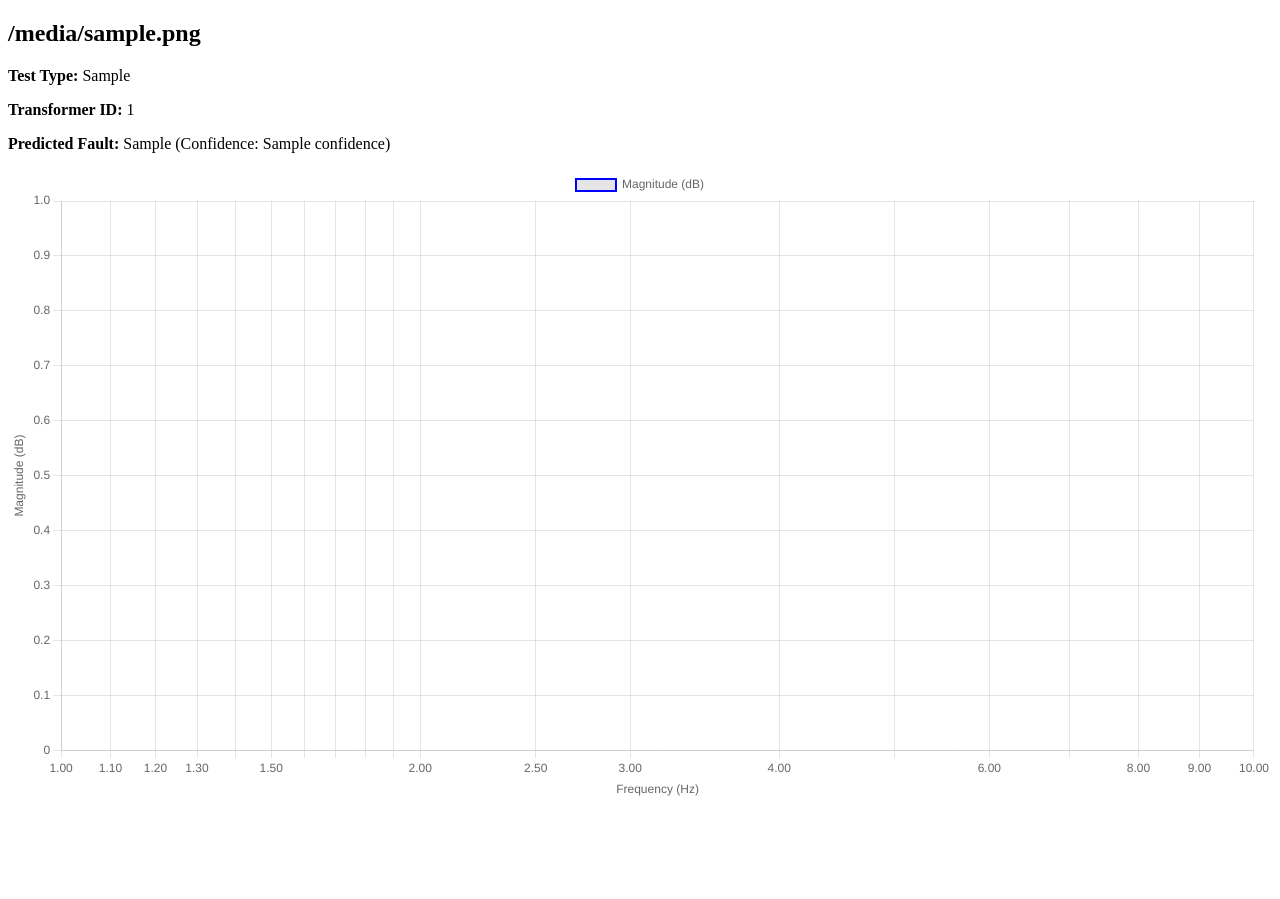
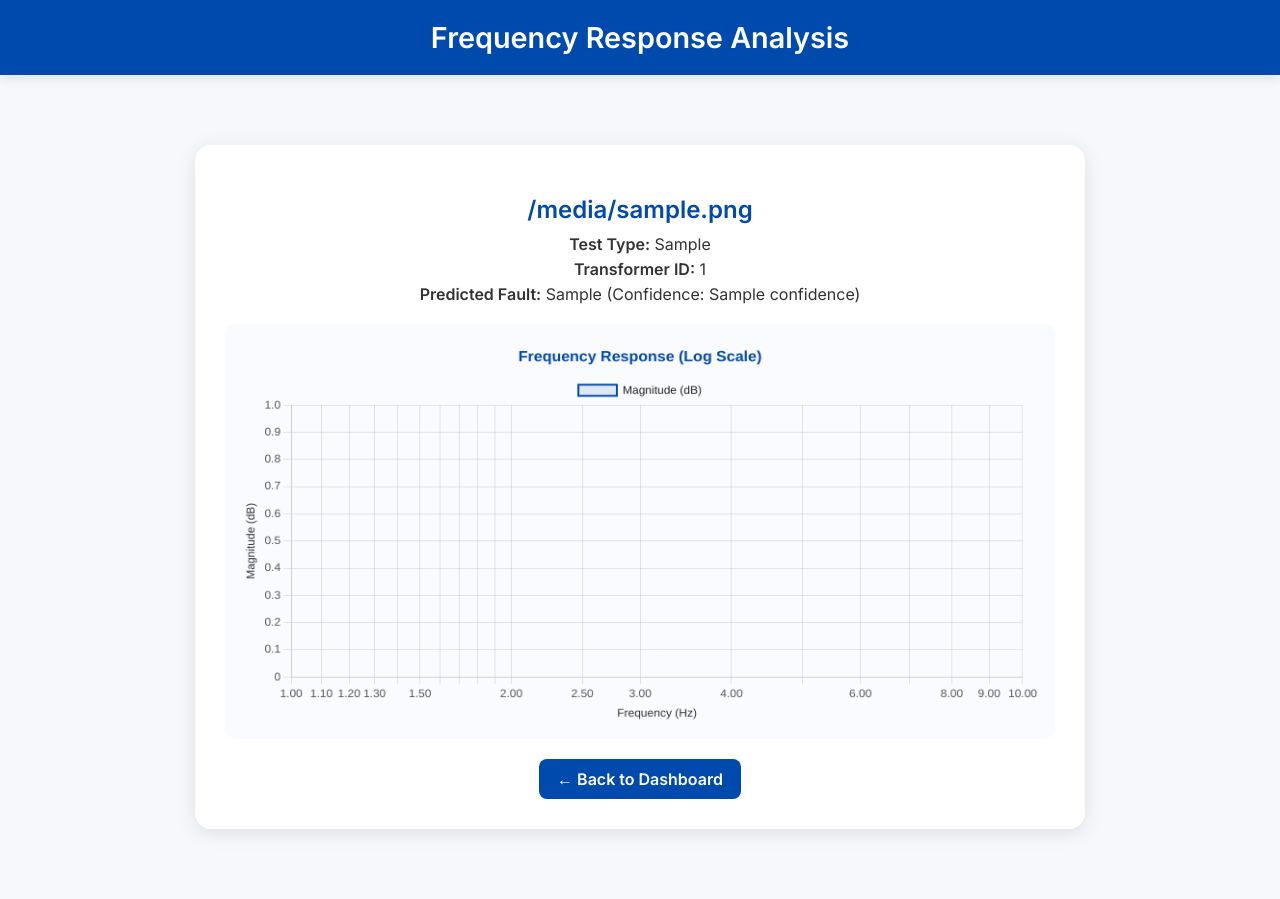
Before and after one commit to gajini1507/fra, a Flask app: template templates/graph.html in a window 1280 px wide. Before the commit the page ends 796 px from the top, so only its background shows below. Run offline with Flask 3, Linux system fonts and the light colour scheme; the template is opened without the code that fills it: most values are stand-ins (such as "Sample title", 1, 10 or a date in 2020).

Commit message:
Update graph.html

```diff
--- a/templates/graph.html
+++ b/templates/graph.html
@@ -4,7 +4,7 @@
   <meta charset="UTF-8">
   <title>FRA Graph</title>
   <script src="https://cdn.jsdelivr.net/npm/chart.js"></script>
-  <link rel="manifest" href="{{ url_for('static', filename='manifest.json') }}">
+  <link rel="stylesheet" href="{{ url_for('static', filename='style.css') }}">
   <meta name="theme-color" content="#0d6efd">
   <script>
     if ('serviceWorker' in navigator) {
@@ -13,14 +13,68 @@
       });
     }
   </script>
+  <style>
+    .graph-container {
+      max-width: 900px;
+      margin: 40px auto;
+      background: white;
+      padding: 30px;
+      border-radius: 16px;
+      box-shadow: 0 4px 20px rgba(0, 0, 0, 0.1);
+      text-align: center;
+    }
 
+    h2 {
+      color: #004aad;
+      margin-bottom: 10px;
+    }
+
+    p {
+      margin: 5px 0;
+      color: #333;
+    }
+
+    canvas {
+      margin-top: 20px;
+      background: #f9fbff;
+      border-radius: 10px;
+      padding: 15px;
+    }
+
+    a.back {
+      display: inline-block;
+      margin-top: 20px;
+      color: white;
+      background: #004aad;
+      padding: 10px 18px;
+      border-radius: 8px;
+      text-decoration: none;
+      transition: 0.3s;
+    }
+
+    a.back:hover {
+      background: #00337a;
+    }
+  </style>
 </head>
 <body>
+  <header>
+    <h1>Frequency Response Analysis</h1>
+  </header>
+
+  <main>
+    <div class="graph-container">
       <h2>{{ file_name }}</h2>
       <p><b>Test Type:</b> {{ test_type }}</p>
       <p><b>Transformer ID:</b> {{ transformer_id }}</p>
       <p><b>Predicted Fault:</b> {{ predicted_fault }} (Confidence: {{ confidence }})</p>
+
       <canvas id="fraChart" width="800" height="400"></canvas>
+
+      <a href="/" class="back">← Back to Dashboard</a>
+    </div>
+  </main>
+
   <script>
     const ctx = document.getElementById('fraChart');
     const freq = {{ freq|tojson }};
@@ -33,18 +87,34 @@
           label: 'Magnitude (dB)',
           data: response,
           borderWidth: 2,
-          borderColor: 'blue',
-          fill: false
+          borderColor: '#004aad',
+          fill: true,
+          backgroundColor: 'rgba(0, 74, 173, 0.1)',
+          tension: 0.3,
+          pointRadius: 3,
+          pointBackgroundColor: '#004aad'
         }]
       },
       options: {
+        responsive: true,
+        plugins: {
+          legend: { display: true, labels: { color: '#222' } },
+          title: {
+            display: true,
+            text: 'Frequency Response (Log Scale)',
+            color: '#004aad',
+            font: { size: 16, weight: 'bold' }
+          }
+        },
         scales: {
           x: {
             type: 'logarithmic',
-            title: { display: true, text: 'Frequency (Hz)' }
+            title: { display: true, text: 'Frequency (Hz)', color: '#333' },
+            ticks: { color: '#555' }
           },
           y: {
-            title: { display: true, text: 'Magnitude (dB)' }
+            title: { display: true, text: 'Magnitude (dB)', color: '#333' },
+            ticks: { color: '#555' }
           }
         }
       }
```
Lines whose indentation alone changed are shown as unchanged.
